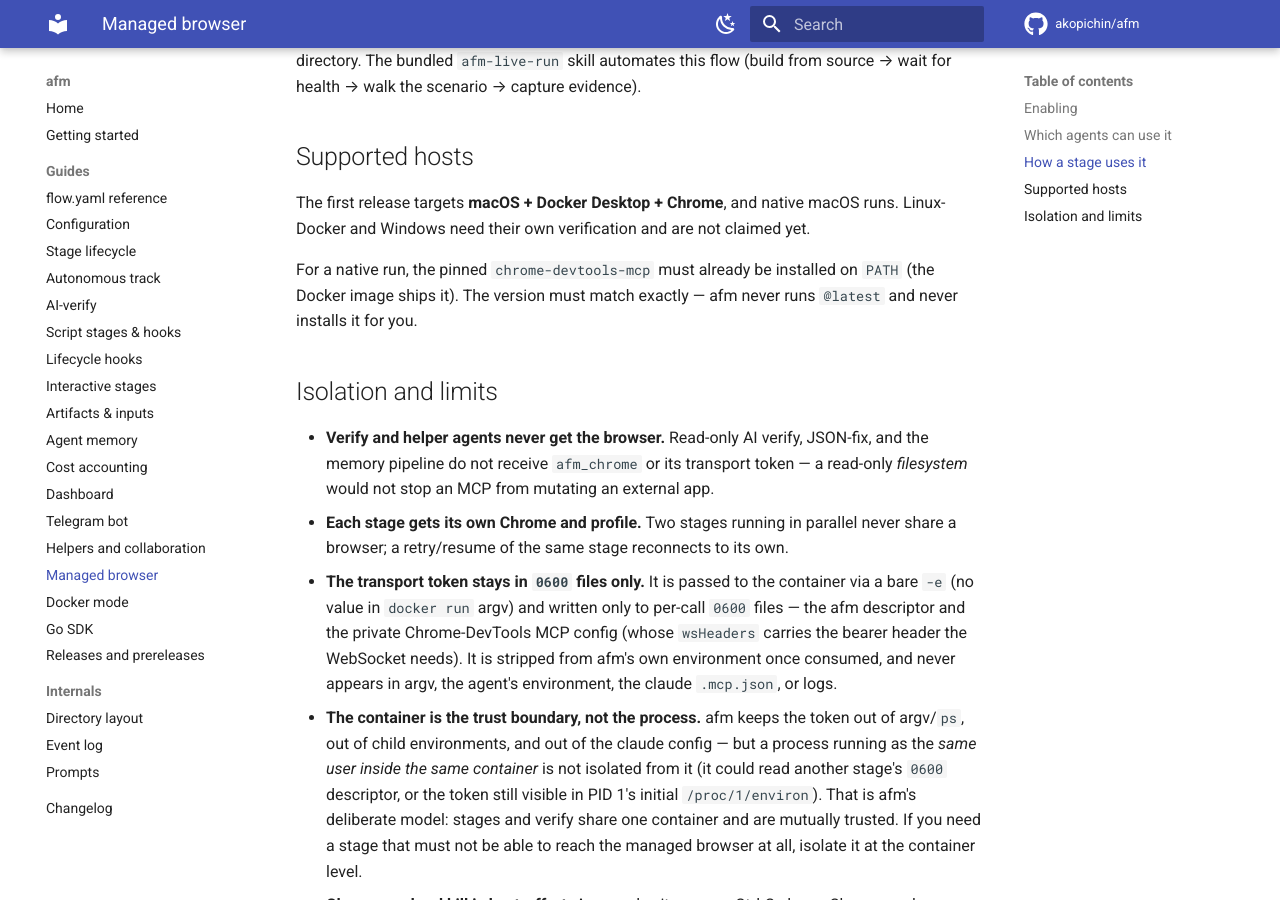
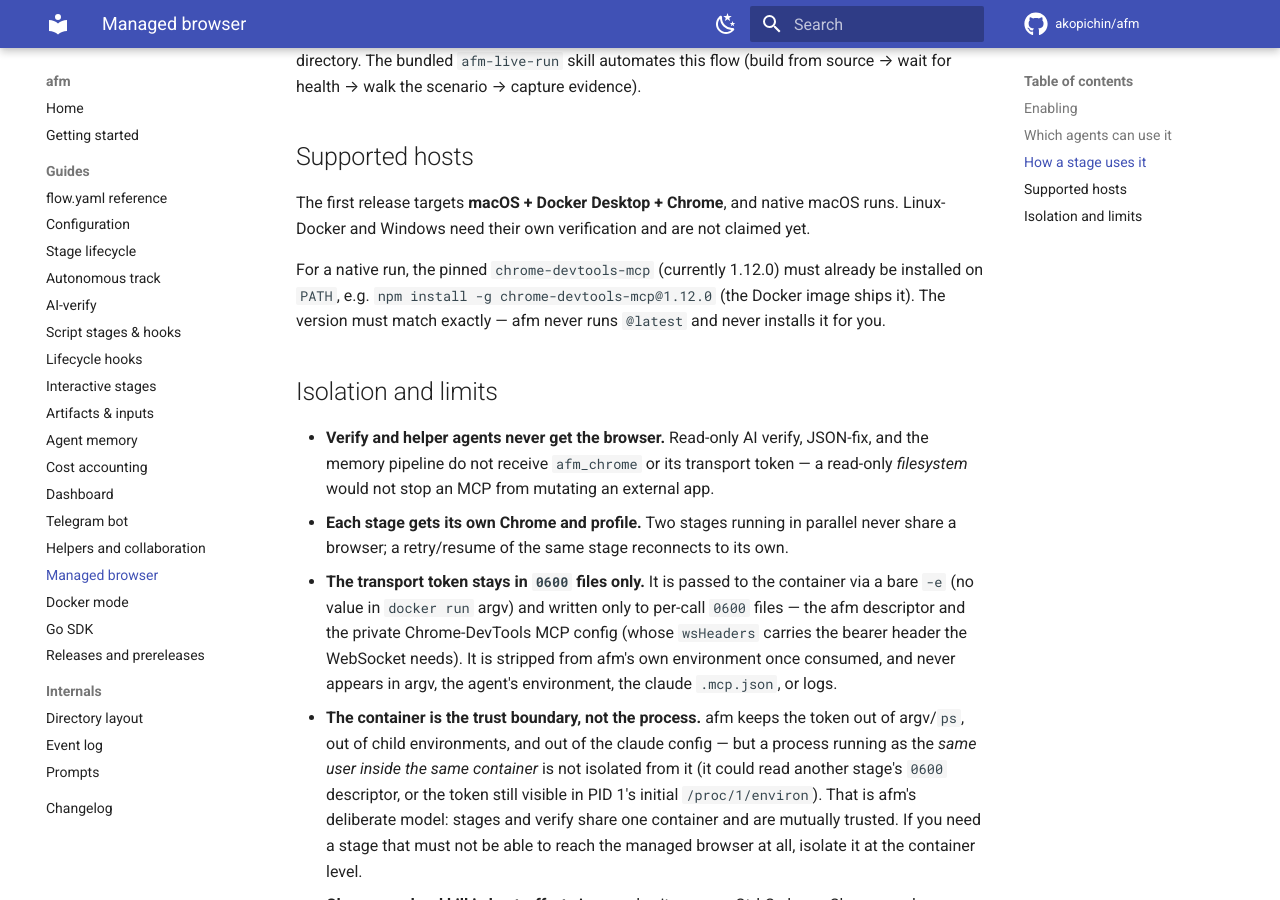
Before and after one commit to akopichin/afm, an MkDocs documentation site: the page built from docs/browser.md, in a window 1280 px wide and 900 px high, scrolled down 1600 px. Built offline with MkDocs 1.6.1 and Material for MkDocs 9.7.7, drawn with Linux system fonts in a browser that asks for light colours; comment, search, counter and statistics services are not loaded.

Commit message:
Обновить chrome-devtools-mcp до 1.12.0 и описать возможности браузера в скилле live-run
Пин 1.10.1 → 1.12.0 в pkg/browser и Dockerfile.runtime: emulate получил
prefersReducedMotion, prefersContrast и forcedColors. Проверено живым
прогоном в Docker: media-фичи переключаются и сбрасываются в auto.

Скилл afm-live-run: список параметров emulate, проверка эффекта через
matchMedia и сброс, что managed browser проверить не может; сервер
запускается отвязанным от shell (setsid nohup), иначе он умирает после
tool-call агента.

```diff
--- a/docs/browser.md
+++ b/docs/browser.md
@@ -74,9 +74,10 @@ skill automates this flow (build from source → wait for health → walk the sc
 The first release targets **macOS + Docker Desktop + Chrome**, and native macOS
 runs. Linux-Docker and Windows need their own verification and are not claimed yet.
 
-For a native run, the pinned `chrome-devtools-mcp` must already be installed on
-`PATH` (the Docker image ships it). The version must match exactly — afm never runs
-`@latest` and never installs it for you.
+For a native run, the pinned `chrome-devtools-mcp` (currently 1.12.0) must already
+be installed on `PATH`, e.g. `npm install -g chrome-devtools-mcp@1.12.0` (the Docker
+image ships it). The version must match exactly — afm never runs `@latest` and
+never installs it for you.
 
 ## Isolation and limits
 
```
Also changed, not shown: CHANGELOG.md (+8 -0 lines), assets/claude/skills/afm-live-run/SKILL.md (+40 -1 lines), 2 other files.
